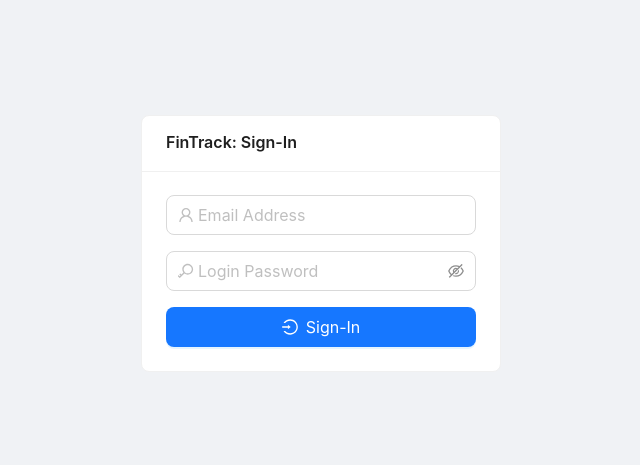
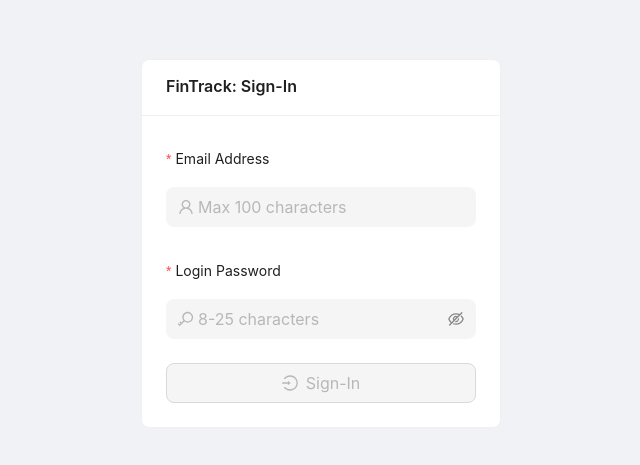
Before and after one commit to arkachego/fintrack-frontend, a React (Vite) app: page /login in a window 1280 px wide. Shown: the part 157-622 px from the top of the page, without its empty margins (319-959 px from the left). Built offline with nearby package versions, Linux system fonts and the light colour scheme; no server answers.

Commit message:
feat: Implement LoginForm component for user authentication

```diff
--- /dev/null
+++ b/src/components/form/LoginForm.tsx
@@ -0,0 +1,80 @@
+// Libraries
+import { useState } from 'react';
+import { useNavigate } from "react-router-dom";
+import { Form, Input } from 'antd';
+import { KeyOutlined, LoginOutlined, UserOutlined } from '@ant-design/icons';
+
+// Components
+import SubmitButton from '../button/SubmitButton';
+
+// Hooks
+import { useAppDispatch } from '../../hooks/useRedux';
+
+// Actions
+import { loadState } from "../../slices/globalSlice";
+
+// Utilities
+import { fetchProfile, loginUser } from "../../utilities/request";
+
+const LoginForm: React.FC = () => {
+
+  const [ form ] = Form.useForm();
+  const navigate = useNavigate();
+  const dispatch = useAppDispatch();
+  const [ loading, setLoading ] = useState<boolean>(false);
+
+  const handleLogin = async () => {
+    try {
+      setLoading(true);
+      const payload = form.getFieldsValue();
+      await loginUser(payload.email, payload.password);
+      setTimeout(async () => {
+        const response = await fetchProfile();
+        dispatch(loadState(response.data));
+        navigate('/expenses');
+      }, 500);
+    }
+    catch (error) {
+      console.error(error);
+      setLoading(false);
+    }
+  };
+
+  return (
+    <Form
+      form={form}
+      name="expense-form"
+      layout="vertical"
+      variant='filled'
+      autoComplete="off"
+      disabled={loading}
+      validateTrigger={['onBlur']}
+    >
+      <Form.Item name="email" label="Email Address" rules={[{ required: true, max: 100 }]}>
+        <Input
+          disabled={loading}
+          placeholder="Max 100 characters"
+          prefix={<UserOutlined style={{ color: 'rgba(0,0,0,.25)' }} />}
+        />
+      </Form.Item>
+      <Form.Item style={{ marginBottom: 0 }} name="password" label="Login Password" rules={[{ required: true, min: 8, max: 25 }]}>
+        <Input.Password
+          disabled={loading}
+          placeholder="8-25 characters"
+          prefix={<KeyOutlined style={{ color: 'rgba(0,0,0,.25)' }} />}
+        />
+      </Form.Item>
+      <SubmitButton
+        form={form}
+        loading={loading}
+        onClick={handleLogin}
+      >
+        <LoginOutlined/>
+        Sign-In
+      </SubmitButton>
+    </Form>
+  );
+
+};
+
+export default LoginForm;
--- a/src/pages/LoginPage.tsx
+++ b/src/pages/LoginPage.tsx
@@ -1,66 +1,15 @@
 // Libraries
-import { useState } from "react";
-import { useNavigate } from "react-router-dom";
-import { Button, Card, Input, Space } from 'antd';
-import { KeyOutlined, LoginOutlined, UserOutlined } from '@ant-design/icons';
+import { Card } from 'antd';
 
-// Actions
-import { loadState } from "../slices/globalSlice";
-
-// Hooks
-import { useAppDispatch } from "../hooks/useRedux";
-
-// Utilities
-import { fetchProfile, loginUser } from "../utilities/request";
+// Forms
+import LoginForm from '../components/form/LoginForm';
 
 const LoginPage: React.FC = () => {
 
-  const navigate = useNavigate();
-  const dispatch = useAppDispatch();
-  const [ loading, setLoading ] = useState<boolean>(false);
-  const [ email, setEmail ] = useState<string>('');
-  const [ password, setPassword ] = useState<string>('');
-
-  const handleLogin = async () => {
-    try {
-      setLoading(true);
-      await loginUser(email, password);
-      setTimeout(async () => {
-        const response = await fetchProfile();
-        dispatch(loadState(response.data));
-        navigate('/expenses');
-      }, 500);
-    }
-    catch (error) {
-      console.error(error);
-      setLoading(false);
-    }
-  };
-
-
   return (
     <div style={{ width: '100%', height: '100%', display: 'flex', alignItems: "center", justifyContent: "center" }}>
-      <Card title="FinTrack: Sign-In" loading={loading} style={{ width: 360 }}>
-        <Space direction="vertical" size={16} style={{ width: '100%' }}>
-          <Input
-            disabled={loading}
-            placeholder="Email Address"
-            prefix={<UserOutlined style={{ color: 'rgba(0,0,0,.25)' }} />}
-            value={email}
-            onChange={event => setEmail(event.target.value)}
-          />
-          <Input.Password
-            disabled={loading}
-            placeholder="Login Password"
-            prefix={<KeyOutlined style={{ color: 'rgba(0,0,0,.25)' }} />}
-            value={password}
-            onChange={event => setPassword(event.target.value)}
-          />
-          <Button type="primary" block loading={loading} disabled={loading} onClick={handleLogin}>
-            <LoginOutlined/>
-            Sign-In
-          </Button>
-        </Space>
+      <Card title="FinTrack: Sign-In" style={{ width: 360 }}>
+        <LoginForm/>
       </Card>
     </div>
   );
```
